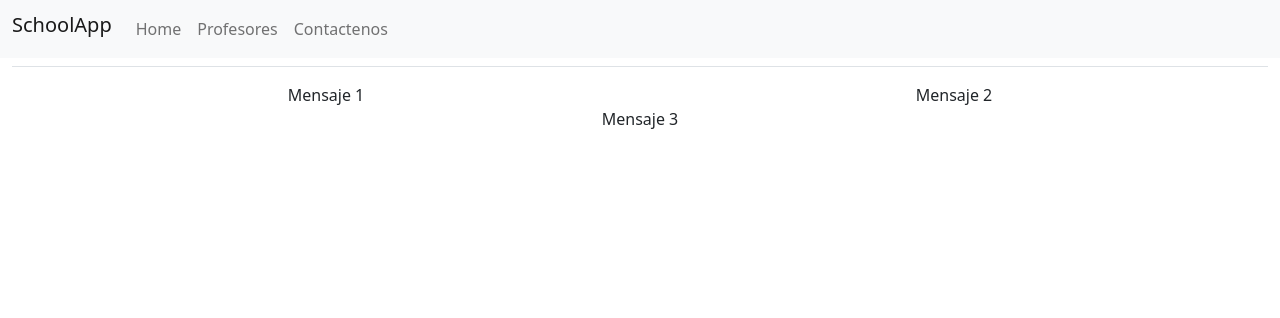
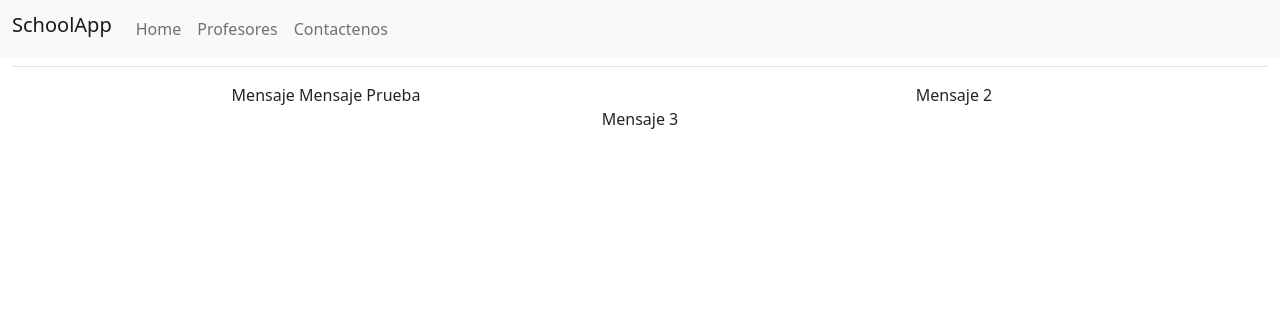
Before and after one commit to jguerrero10/EscuelaAppG34, a Django app: page / in a window 1280 px wide. Shown: the top 318 px of the page. Run offline with Django 4.2, Linux system fonts and the light colour scheme.

Commit message:
Prueba 2 gitflow

```diff
--- a/escuelaapp/templates/home/index.html
+++ b/escuelaapp/templates/home/index.html
@@ -12,7 +12,7 @@
 
 {% block cuerpo %}
     <div class="row">
-        <div class="col-sm-5 col-lg-6 text-center">Mensaje 1</div>
+        <div class="col-sm-5 col-lg-6 text-center">Mensaje Mensaje Prueba</div>
         <div class="col-sm-2 col-lg-6 text-center">Mensaje 2</div>
         <div class="col-sm-5 col-lg-12 text-center">Mensaje 3</div>
     </div>
```
